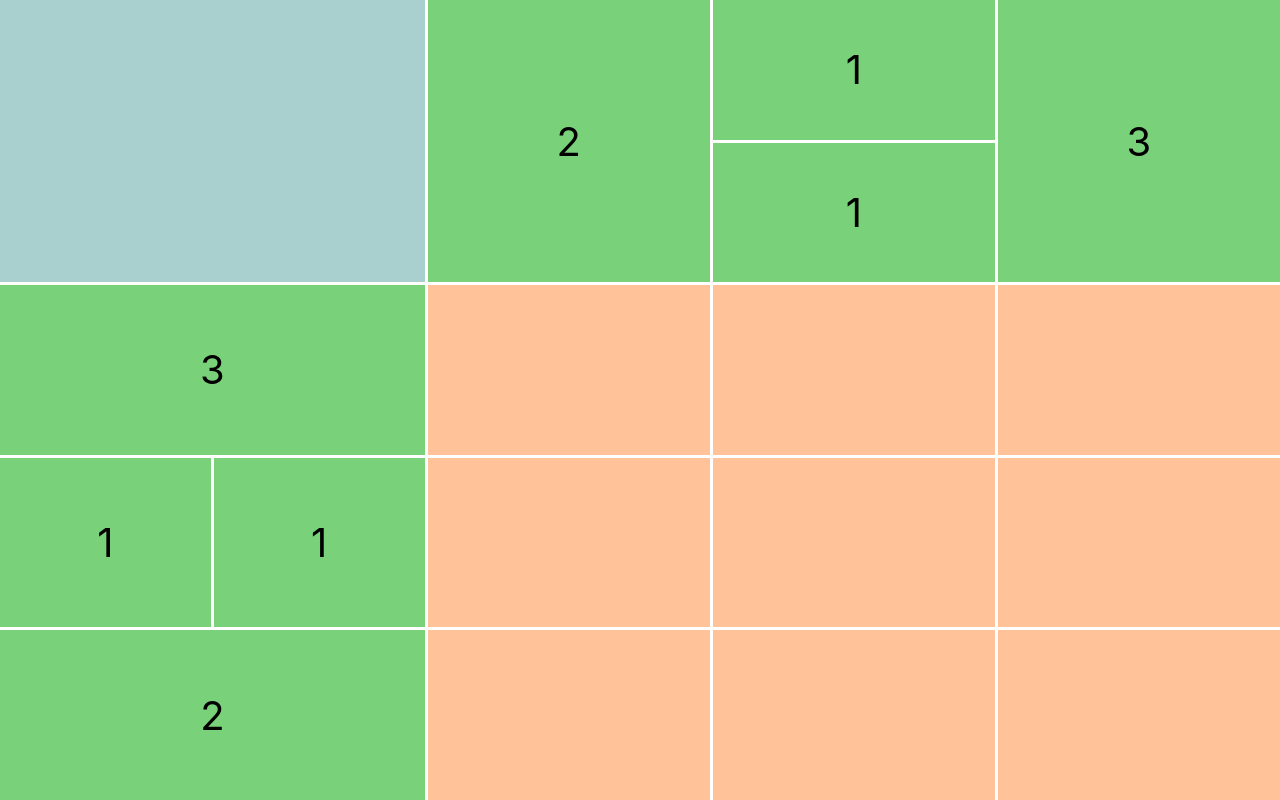
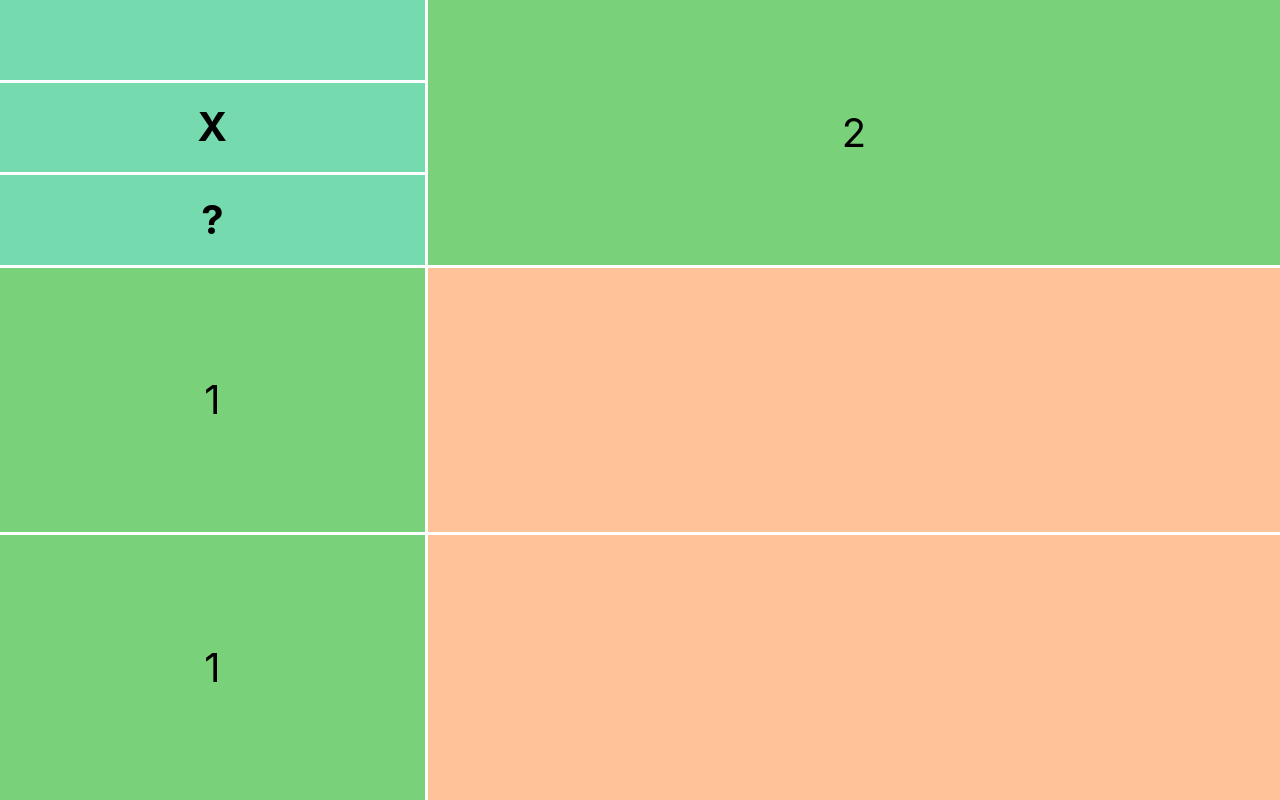
Before and after one commit to AOOlivares/Games, a React (Create React App) app: page / in a window 1280 px wide. Built offline with nearby package versions, Linux system fonts and the light colour scheme.

Commit message:
Created navigator and added a menu to select the type of click

```diff
--- a/src/App.js
+++ b/src/App.js
@@ -1,7 +1,7 @@
-import React, { useReducer } from 'react';
+import React, { useReducer, useState } from 'react';
 import Board from './Board';
 import Headers from './Headers';
-import Validation from './Validation';
+import Navigator from './Navigator';
 import * as Constants from './Constants';
 
 const initialState = Constants.BOARD_CELLS.map(() => Constants.EMPTY);
@@ -33,11 +33,12 @@ const reducer = (state, action) => {
 
 const Game = () => {
   const [userSolution, dispatch] = useReducer(reducer, initialState);
+  const [clickType, setClickType] = useState(Constants.CLICKTYPES.Hit)
   return (
     <div style={wrapperStyle}>
-      <Validation userSolution={userSolution} />
+      <Navigator userSolution={userSolution} setClickType={setClickType} />
       <Headers userSolution={userSolution} />
-      <Board setHit={dispatch} numberOfRows={Constants.MATRIX.length} numberOfColumns={Constants.MATRIX[0].length} />
+      <Board clickType={clickType} setHit={dispatch} numberOfRows={Constants.MATRIX.length} numberOfColumns={Constants.MATRIX[0].length} />
     </div>
   )
 }
--- a/src/Board.js
+++ b/src/Board.js
@@ -14,7 +14,13 @@ const styles = {
     },
     cell: {
         boxSizing: "border-box",
-        height: "100%"
+        height: "100%",
+        display: "flex",
+        alignItems: "center",
+        justifyContent: "center",
+        fontFamily: 'Helvetica',
+        fontSize: '1em',
+        fontWeight: 'bold',
     },
     hitColors: {
         hit: '#75daad',
@@ -22,24 +28,39 @@ const styles = {
     }
 }
 
-const Cell = ({ setHit, index }) => {
+const Cell = ({ setHit, index, clickType }) => {
     const [color, setColor] = useState(styles.hitColors.empty);
+    const [value, setValue] = useState('');
     function handleClick() {
+        switch (clickType) {
+            case Constants.CLICKTYPES.Hit:
+                setValue('');
+                break;
+            case Constants.CLICKTYPES.Cross:
+                setValue('X');
+                break;
+            case Constants.CLICKTYPES.Unknown:
+                setValue('?')
+                break;
+            default:
+                break;
+        }
         if (color === styles.hitColors.empty) {
-            setHit({ type: 'active', index: index })
+            setHit({ type: 'active', index: index });
             setColor(styles.hitColors.hit);
         } else {
-            setHit({ type: 'inactive', index: index })
+            setHit({ type: 'inactive', index: index });
+            setValue('');
             setColor(styles.hitColors.empty);
         }
     }
 
-    return <div onClick={handleClick} style={{ ...styles.cell, backgroundColor: color }} />;
+    return <div onClick={handleClick} style={{ ...styles.cell, backgroundColor: color }} >{value}</div>;
 }
 
-const BoardGrid = ({ numberOfRows, numberOfColumns, setHit }) =>
+const BoardGrid = ({ numberOfRows, numberOfColumns, setHit, clickType }) =>
     <div style={{ ...styles.boardGrid, gridTemplateColumns: `repeat(${numberOfColumns}, 1fr)`, gridTemplateRows: `repeat(${numberOfRows}, 1fr)` }}>
-        {Constants.BOARD_CELLS.map((cell, index) => <Cell setHit={setHit} index={index} key={index} />)}
+        {Constants.BOARD_CELLS.map((cell, index) => <Cell setHit={setHit} clickType={clickType} index={index} key={index} />)}
     </div>
 
 const Board = (props) => (
--- /dev/null
+++ b/src/Completed.js
@@ -0,0 +1,14 @@
+import React from 'react';
+
+const validationStyle = {
+    gridColumn: "1",
+    gridRow: "1",
+    boxSizing: "border-box",
+    backgroundColor: '#ffd31d'
+}
+
+export default function Completed() {
+    return (
+        <div style={validationStyle} />
+    )
+}
--- a/src/Constants.js
+++ b/src/Constants.js
@@ -2,8 +2,13 @@ export const HIT = '1';
 export const EMPTY = '0';
 export const END_OF_HIT = HIT + EMPTY;
 export const MATRIX = [
-    [HIT, HIT, HIT],
-    [HIT, EMPTY, HIT],
-    [EMPTY, HIT, HIT]
+    [HIT],
+    [HIT]
 ];
 export const BOARD_CELLS = [].concat(...Object.freeze(MATRIX));
+
+export const CLICKTYPES = {
+    Hit: 'hit',
+    Cross: 'cross',
+    Unknown: 'unknown'
+}
--- /dev/null
+++ b/src/Menu.js
@@ -0,0 +1,52 @@
+import React from 'react';
+import { CLICKTYPES } from './Constants';
+const style = {
+    wrapper: {
+        gridColumn: "1",
+        gridRow: "1",
+        boxSizing: "border-box",
+    },
+    menu: {
+        display: "grid",
+        gridGap: "3px",
+        height: "100%",
+        gridTemplateRows: `repeat(auto, auto)`,
+    },
+    item: {
+        height: "100%",
+        display: "flex",
+        alignItems: "center",
+        justifyContent: "center",
+        boxSizing: "border-box",
+        fontWeight: 'bold',
+        backgroundColor: "#75daad",
+        lineHeight: '10px'
+    }
+}
+
+export default function Menu({ setClickType }) {
+    function onClick(e) {
+        switch (e.currentTarget.id) {
+            case CLICKTYPES.Hit:
+                setClickType(CLICKTYPES.Hit);
+                break;
+            case CLICKTYPES.Cross:
+                setClickType(CLICKTYPES.Cross)
+                break;
+            case CLICKTYPES.Unknown:
+                setClickType(CLICKTYPES.Unknown)
+                break;
+            default:
+                break;
+        }
+    }
+    return (
+        <div style={style.wrapper}>
+            <div style={style.menu}>
+                <div id={CLICKTYPES.Hit} onClick={onClick} style={style.item}></div>
+                <div id={CLICKTYPES.Cross} onClick={onClick} style={style.item}>X</div>
+                <div id={CLICKTYPES.Unknown} onClick={onClick} style={style.item}>?</div>
+            </div>
+        </div>
+    )
+}
--- a/src/Validation.js
+++ b/src/Navigator.js
@@ -1,13 +1,10 @@
 import React from 'react';
+import Completed from './Completed';
+import Menu from './Menu';
 import * as Constants from './Constants';
 
-const validationStyle = {
-    gridColumn: "1",
-    gridRow: "1",
-    boxSizing: "border-box"
-}
+export default function Navigator({ userSolution, setClickType }) {
 
-export default function Validation({ userSolution }) {
     const areTheSame = (solution, userSolution) => {
         const result = solution.map((x, i) => x === userSolution[i]);
 
@@ -15,8 +12,13 @@ export default function Validation({ userSolution }) {
     }
 
     const isValid = areTheSame(Constants.BOARD_CELLS, userSolution);
-    const color = isValid ? "#ffd31d" : "#aacfcf";
+
+    const child = isValid
+        ? <Completed />
+        : <Menu setClickType={setClickType} />
     return (
-        <div style={{ ...validationStyle, backgroundColor: color }} />
+        <>
+            {child}
+        </>
     )
 }
```
